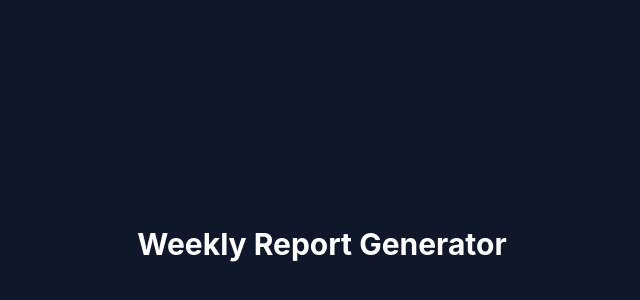
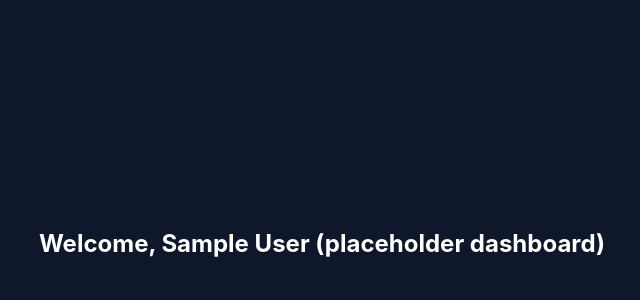
Before and after one commit to alasaneeth/weekly-report-generator, a React (Vite) app in the folder frontend/: page / in a window 1280 px wide. Shown: the part 156-456 px from the top of the page, without its empty margins (318-958 px from the left). Built offline with nearby package versions, Linux system fonts and the light colour scheme; sample sign-in values are in the browser's storage.

Commit message:
feat(frontend): add React Router with protected routes

```diff
--- a/frontend/src/App.tsx
+++ b/frontend/src/App.tsx
@@ -1,9 +1,7 @@
+import AppRoutes from './routes/AppRoutes';
+
 function App() {
-  return (
-    <div className="min-h-screen flex items-center justify-center bg-slate-900">
-      <h1 className="text-3xl font-bold text-white">Weekly Report Generator</h1>
-    </div>
-  )
+  return <AppRoutes />;
 }
 
-export default App
+export default App;
--- /dev/null
+++ b/frontend/src/features/auth/pages/LoginPage.tsx
@@ -0,0 +1,7 @@
+export default function LoginPage() {
+  return (
+    <div className="min-h-screen flex items-center justify-center bg-slate-900">
+      <h1 className="text-2xl font-bold text-white">Login Page (placeholder)</h1>
+    </div>
+  );
+}
--- /dev/null
+++ b/frontend/src/features/auth/pages/RegisterPage.tsx
@@ -0,0 +1,7 @@
+export default function RegisterPage() {
+  return (
+    <div className="min-h-screen flex items-center justify-center bg-slate-900">
+      <h1 className="text-2xl font-bold text-white">Register Page (placeholder)</h1>
+    </div>
+  );
+}
--- /dev/null
+++ b/frontend/src/features/dashboard/pages/DashboardPage.tsx
@@ -0,0 +1,13 @@
+import { useAppSelector } from '../../../app/hooks';
+
+export default function DashboardPage() {
+  const user = useAppSelector((state) => state.auth.user);
+
+  return (
+    <div className="min-h-screen flex items-center justify-center bg-slate-900">
+      <h1 className="text-2xl font-bold text-white">
+        Welcome, {user?.name ?? 'User'} (placeholder dashboard)
+      </h1>
+    </div>
+  );
+}
--- /dev/null
+++ b/frontend/src/routes/AppRoutes.tsx
@@ -0,0 +1,22 @@
+import { BrowserRouter, Routes, Route, Navigate } from 'react-router-dom';
+import ProtectedRoute from './ProtectedRoute';
+import LoginPage from '../features/auth/pages/LoginPage';
+import RegisterPage from '../features/auth/pages/RegisterPage';
+import DashboardPage from '../features/dashboard/pages/DashboardPage';
+
+export default function AppRoutes() {
+  return (
+    <BrowserRouter>
+      <Routes>
+        <Route path="/login" element={<LoginPage />} />
+        <Route path="/register" element={<RegisterPage />} />
+
+        <Route element={<ProtectedRoute />}>
+          <Route path="/" element={<DashboardPage />} />
+        </Route>
+
+        <Route path="*" element={<Navigate to="/" replace />} />
+      </Routes>
+    </BrowserRouter>
+  );
+}
--- /dev/null
+++ b/frontend/src/routes/ProtectedRoute.tsx
@@ -0,0 +1,20 @@
+import { Navigate, Outlet } from 'react-router-dom';
+import { useAppSelector } from '../app/hooks';
+
+interface ProtectedRouteProps {
+  allowedRoles?: Array<'TeamMember' | 'Manager'>;
+}
+
+export default function ProtectedRoute({ allowedRoles }: ProtectedRouteProps) {
+  const { isAuthenticated, user } = useAppSelector((state) => state.auth);
+
+  if (!isAuthenticated) {
+    return <Navigate to="/login" replace />;
+  }
+
+  if (allowedRoles && user && !allowedRoles.includes(user.role)) {
+    return <Navigate to="/" replace />;
+  }
+
+  return <Outlet />;
+}
```
